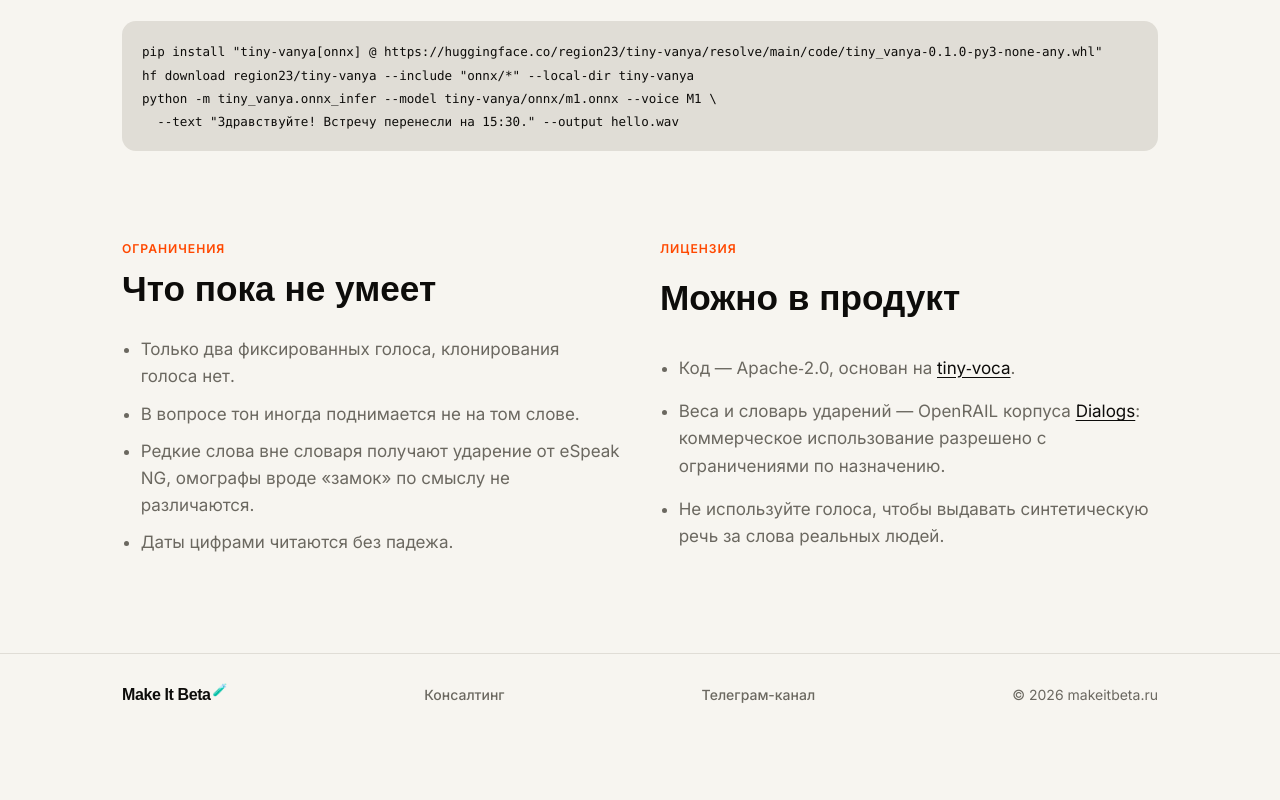
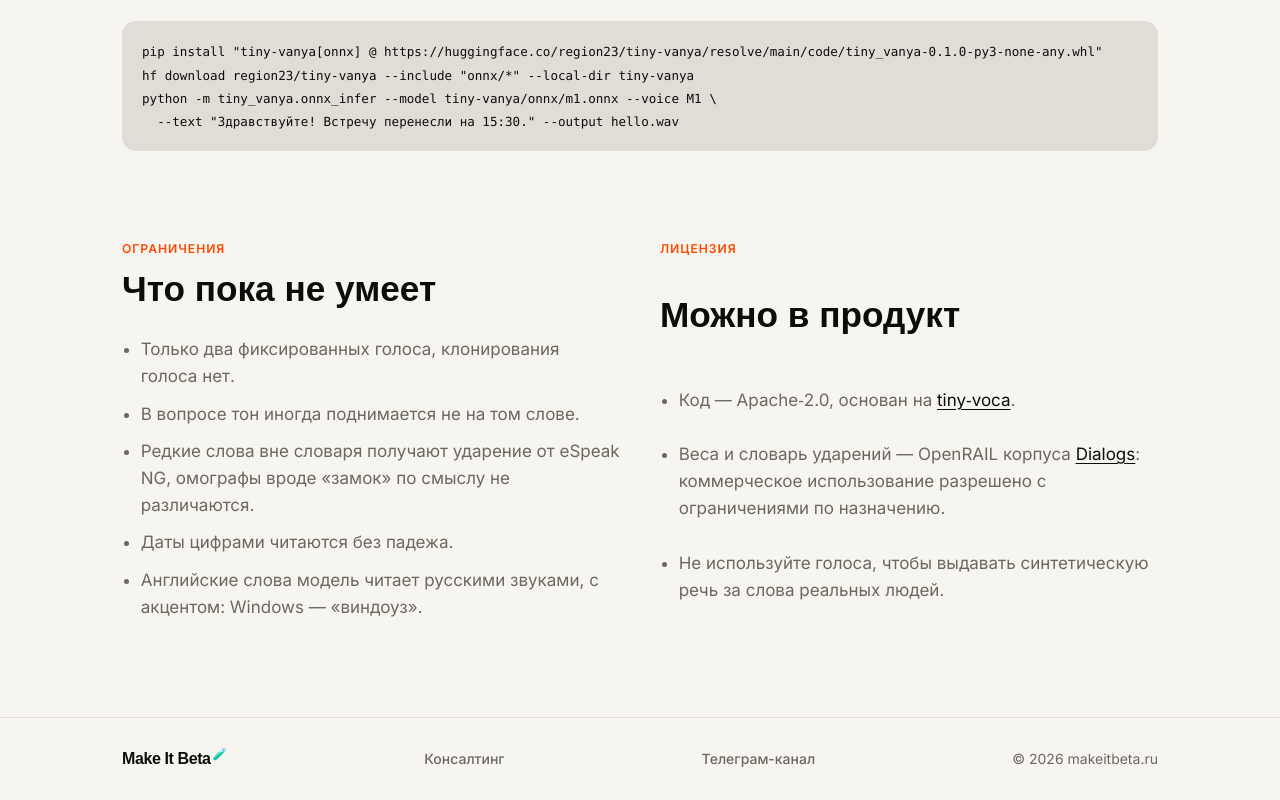
Before and after one commit to region23/makeitbetasite, a plain HTML site: page tinyvanya/index.html in a window 1280 px wide. Shown: the part 3437-4237 px from the top of the page. Before the commit the page ends 4173 px from the top, so only its background shows below. Drawn offline with Linux system fonts and the light colour scheme; a web font is replaced by a local one.

Commit message:
Малёк Ванёк: ограничение про английские слова
Co-Authored-By: Claude Opus 5.5 <noreply@anthropic.com>

```diff
--- a/tinyvanya/index.html
+++ b/tinyvanya/index.html
@@ -137,6 +137,7 @@ python -m tiny_vanya.onnx_infer --model tiny-vanya/onnx/m1.onnx --voice M1 \
           <li>В вопросе тон иногда поднимается не на том слове.</li>
           <li>Редкие слова вне словаря получают ударение от eSpeak NG, омографы вроде «замок» по смыслу не различаются.</li>
           <li>Даты цифрами читаются без падежа.</li>
+          <li>Английские слова модель читает русскими звуками, с акцентом: Windows — «виндоуз».</li>
         </ul></div>
       <div class="tv-section"><header><span class="tv-label">Лицензия</span><h2>Можно в продукт</h2></header>
         <ul>
```
